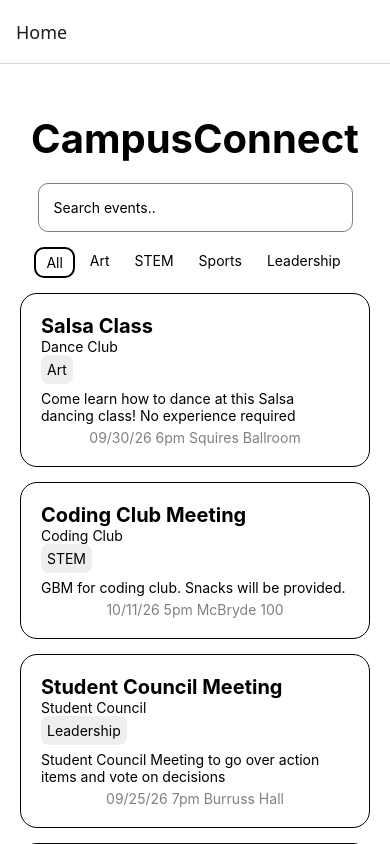
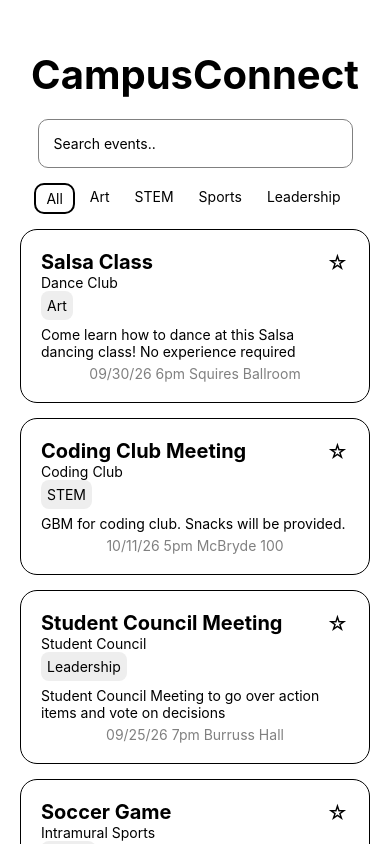
Before and after one commit to Mena-GX/CampusConnect, a React Native app: screen /Home in a window 390 px wide. Built offline with nearby package versions, Linux system fonts and the light colour scheme.

Commit message:
favoriting works and has been styled

```diff
--- a/App.js
+++ b/App.js
@@ -9,7 +9,7 @@ const Stack = createNativeStackNavigator();
 export default function App() {
  return(
   <NavigationContainer>
-    <Stack.Navigator>
+    <Stack.Navigator screenOptions={{ headerShown: false}}>
       <Stack.Screen
         name="Home"
         component={HomeScreen}
--- a/EventDetailsScreen.js
+++ b/EventDetailsScreen.js
@@ -5,8 +5,8 @@ export default function EventDetailsScreen({ route }){
     const event = route.params.event;
 
     return(
-        <View>
-            <Text>
+        <View style={styles.container}>
+            <Text style={styles.title}>
                 {event.name}
             </Text>
 
@@ -34,5 +34,15 @@ export default function EventDetailsScreen({ route }){
 }
 
 const styles = StyleSheet.create({
+    container: {
+        flex: 1,
+        padding: 25,
+    },
 
+    title: {
+        fontSize: 30,
+        fontWeight: 'bold',
+        marginBottom: 10,
+        alignSelf: 'center',
+    },
 });
--- a/HomeScreen.js
+++ b/HomeScreen.js
@@ -76,6 +76,17 @@ export default function HomeScreen({ navigation }) {
       return matchesSearch && matchesFilter;
   });
 
+  const [favorites, setFavorites] = useState([]);
+
+  const toggleFavorite = (id) => {
+
+    if(favorites.includes(id)){
+        setFavorites(favorites.filter((favoriteId) => favoriteId !== id));
+    } else {
+        setFavorites([...favorites, id]);
+    }
+  }
+
   return (
     <View style={styles.container}>
       <Text style={styles.title}>CampusConnect</Text>
@@ -132,9 +143,17 @@ export default function HomeScreen({ navigation }) {
         <Pressable style={styles.card}
             onPress={() => navigation.navigate('EventDetails', {event: item})}
         >
+            <View style={styles.holder}>
                 <Text style={styles.cardTitle}>
                         {item.name}
                 </Text>
+
+                <Pressable onPress={() => toggleFavorite(item.id)}  style={styles.favorite}>
+                    <Text style={{fontSize: 20}}>
+                        {favorites.includes(item.id) ? '★' : '☆'}
+                    </Text>
+                </Pressable>
+            </View>
 
             <Text>
                 {item.organizer}
@@ -240,4 +259,15 @@ const styles = StyleSheet.create({
     alignSelf: 'center',
   },
 
+  holder: {
+    flexDirection: 'row',
+    width: '100%',
+  },
+
+  favorite: {
+    position: 'absolute',
+    top: 1,
+    right: 1,
+  },
+
 });
```
Lines whose indentation alone changed are shown as unchanged.
